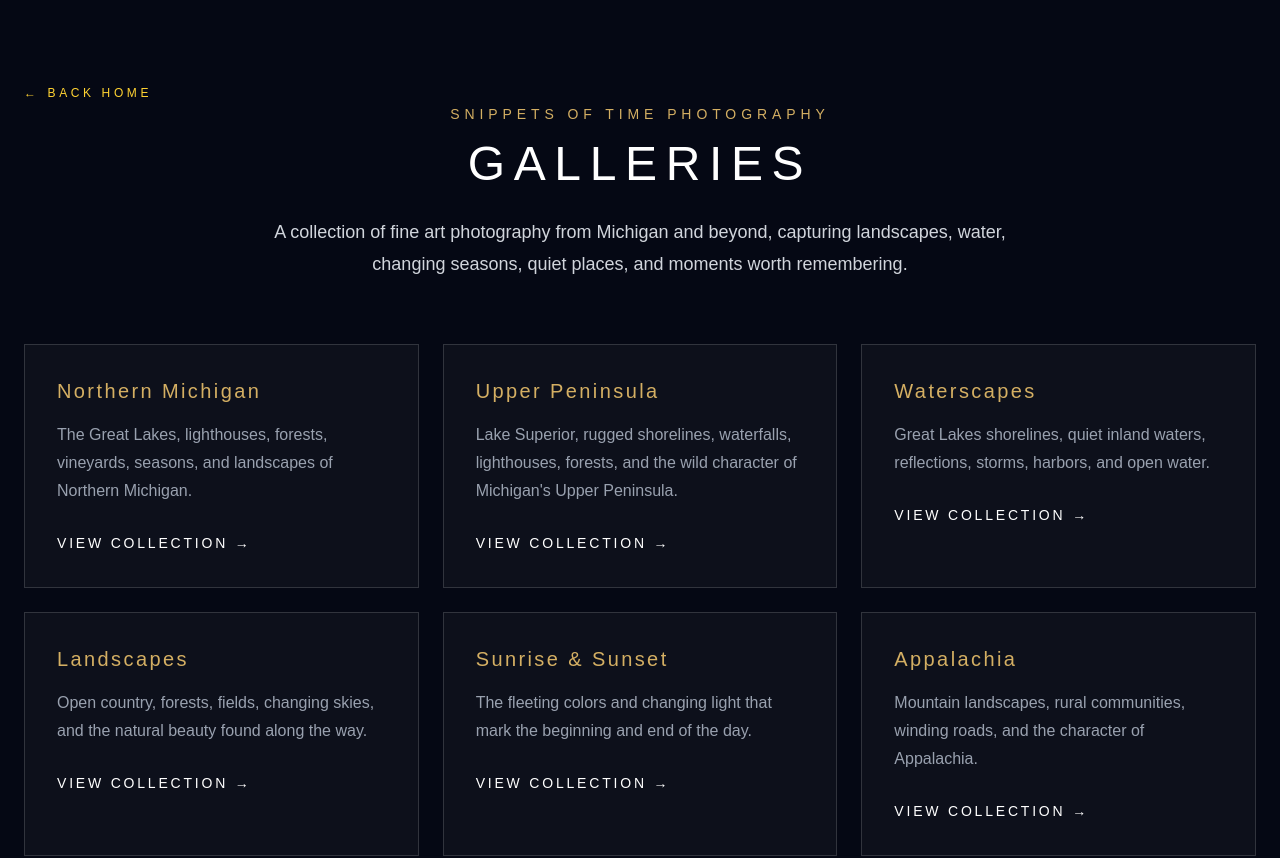
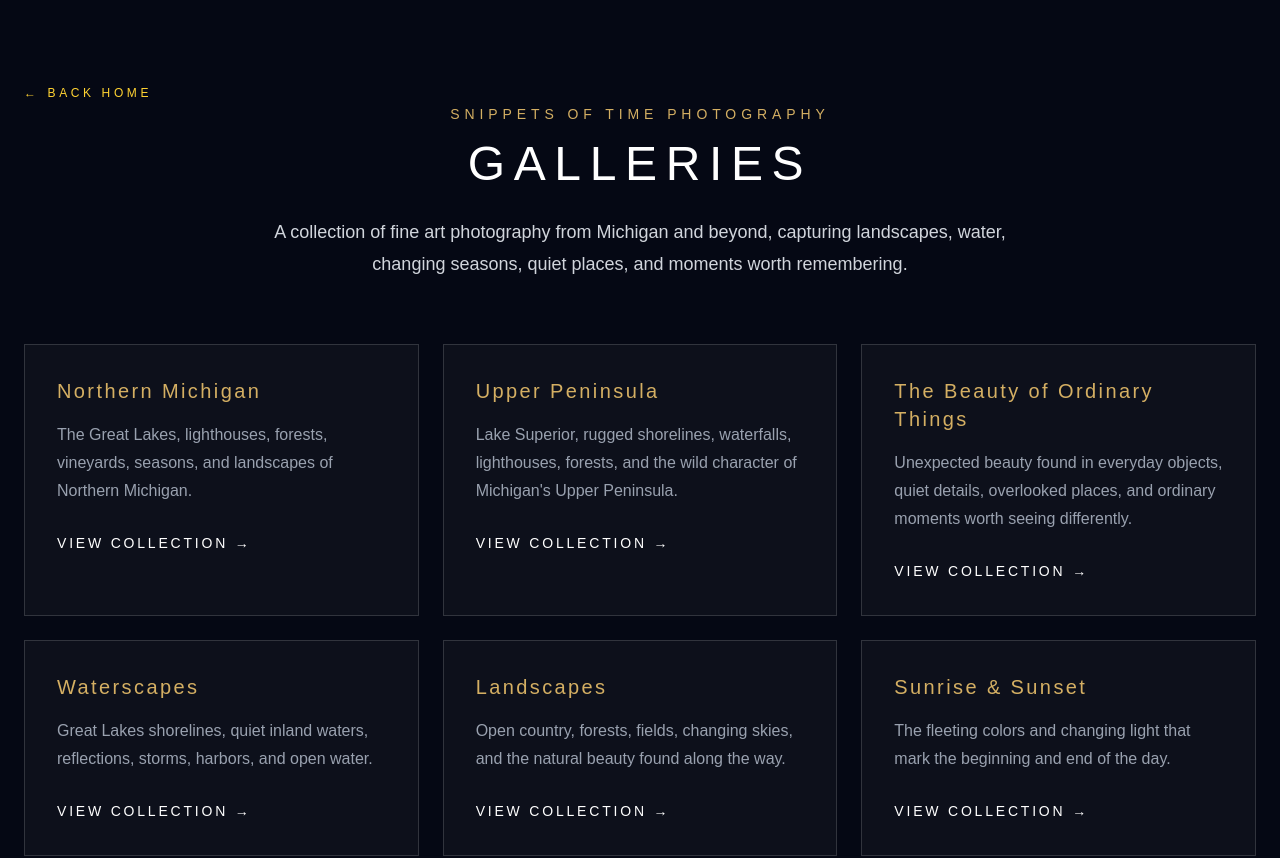
Before and after one commit to kenvanevery/snippets-of-time-photography, a Next.js app: page /galleries in a window 1280 px wide. Shown: the top 858 px of the page. Built offline with nearby package versions, Linux system fonts and the light colour scheme.

Commit message:
Add Beauty of Ordinary Things gallery

```diff
--- /dev/null
+++ b/app/galleries/beauty-of-ordinary-things/page.tsx
@@ -0,0 +1,43 @@
+const photos = [
+  {
+    src: "/images/galleries/beauty-of-ordinary-things/Red-Bicycle-Garden.jpg",
+    alt: "A red bicycle tucked into lush green foliage and flowers",
+  },
+];
+
+export default function BeautyOfOrdinaryThingsPage() {
+  return (
+    <main className="min-h-screen bg-black text-white">
+      <section className="mx-auto max-w-7xl px-6 py-16">
+        <div className="text-center">
+          <p className="text-sm uppercase tracking-[0.35em] text-amber-300">
+            Snippets of Time Photography
+          </p>
+
+          <h1 className="mt-6 text-4xl font-light md:text-6xl">
+            The Beauty of Ordinary Things
+          </h1>
+
+          <div className="mx-auto my-8 h-px w-24 bg-amber-300" />
+
+          <p className="mx-auto max-w-3xl text-lg leading-8 text-gray-300">
+            Unexpected beauty found in everyday objects, quiet details,
+            overlooked places, and ordinary moments worth seeing differently.
+          </p>
+        </div>
+
+        <div className="mt-16 grid gap-8 md:grid-cols-2">
+          {photos.map((photo) => (
+            <div key={photo.src} className="overflow-hidden bg-neutral-950">
+              <img
+                src={photo.src}
+                alt={photo.alt}
+                className="h-auto w-full object-cover"
+              />
+            </div>
+          ))}
+        </div>
+      </section>
+    </main>
+  );
+}
--- a/app/galleries/page.tsx
+++ b/app/galleries/page.tsx
@@ -12,6 +12,12 @@ const galleries = [
       "Lake Superior, rugged shorelines, waterfalls, lighthouses, forests, and the wild character of Michigan's Upper Peninsula.",
     href: "/galleries/upper-peninsula",
   },
+  {
+  title: "The Beauty of Ordinary Things",
+  description:
+    "Unexpected beauty found in everyday objects, quiet details, overlooked places, and ordinary moments worth seeing differently.",
+  href: "/galleries/beauty-of-ordinary-things",
+},
   {
     title: "Waterscapes",
     description:
```
Also changed, not shown: 1 other file (tests, documents, lock files or other folders).
